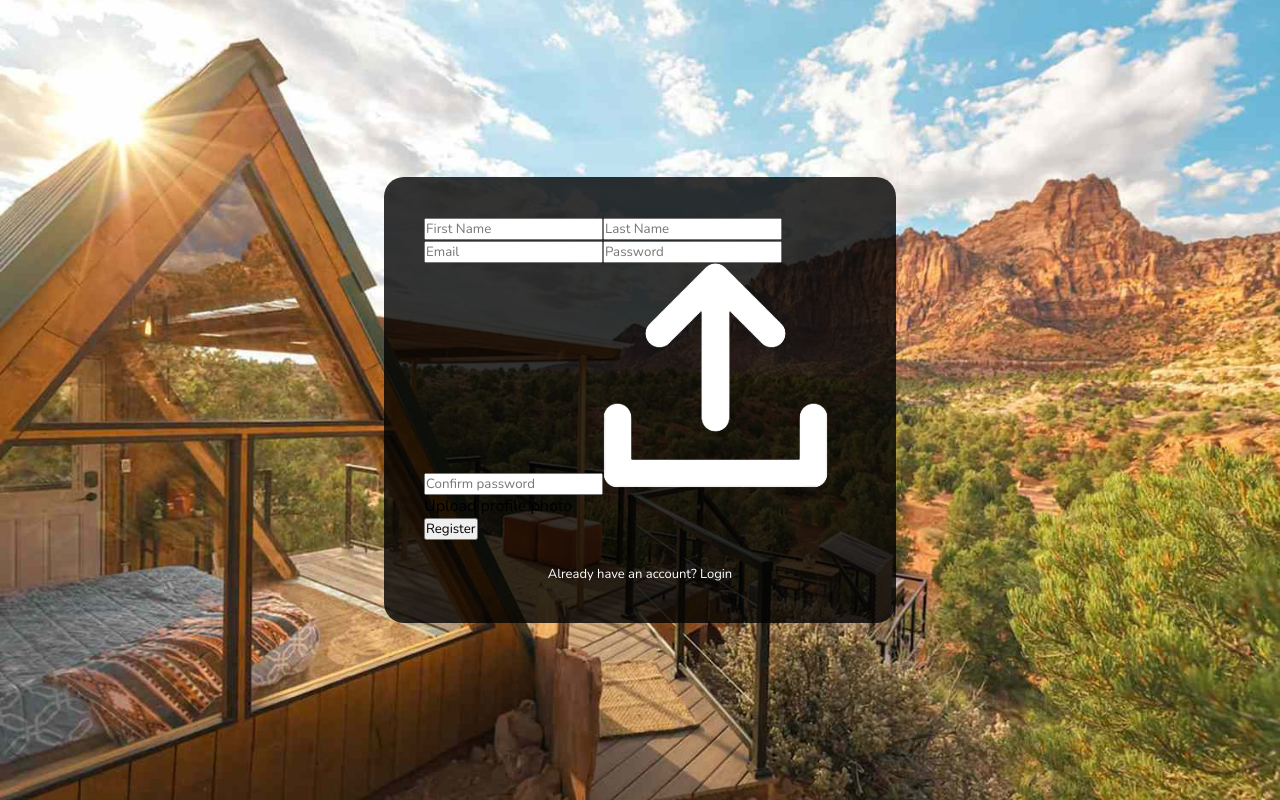
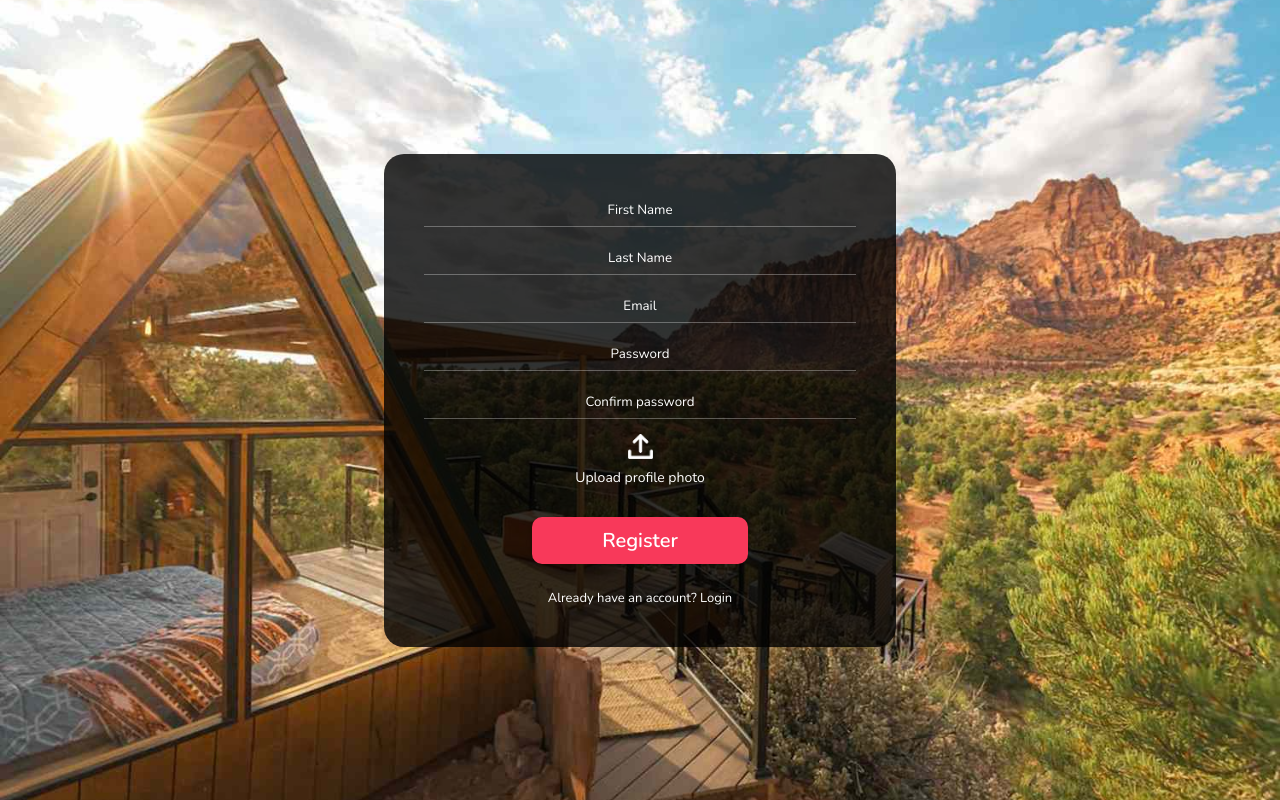
Before and after one commit to NikhilD1998/rental-app-mern, a React (Create React App) app in the folder client/: page /register in a window 1280 px wide. Built offline with nearby package versions, Linux system fonts and the light colour scheme.

Commit message:
fix: update form class name for consistency and add profile image preview in RegisterPage

```diff
--- a/client/src/pages/RegisterPage.jsx
+++ b/client/src/pages/RegisterPage.jsx
@@ -25,7 +25,7 @@ const RegisterPage = () => {
     <div>
       <div className="register">
         <div className="register_content">
-          <form className="register_content__form">
+          <form className="register_content_form">
             <input
               placeholder="First Name"
               name="firstname"
@@ -76,6 +76,14 @@ const RegisterPage = () => {
               <img src="/assets/addImage.png" alt="add prfile photo" />
               <p>Upload profile photo</p>
             </label>
+
+            {formData.profileImage && (
+              <img
+                src={URL.createObjectURL(formData.profileImage)}
+                alt="profile photo"
+                style={{ maxWidth: "80px", maxHeight: "80px" }}
+              />
+            )}
             <button type="submit">Register</button>
           </form>
           <a href="/login">Already have an account? Login</a>
```
